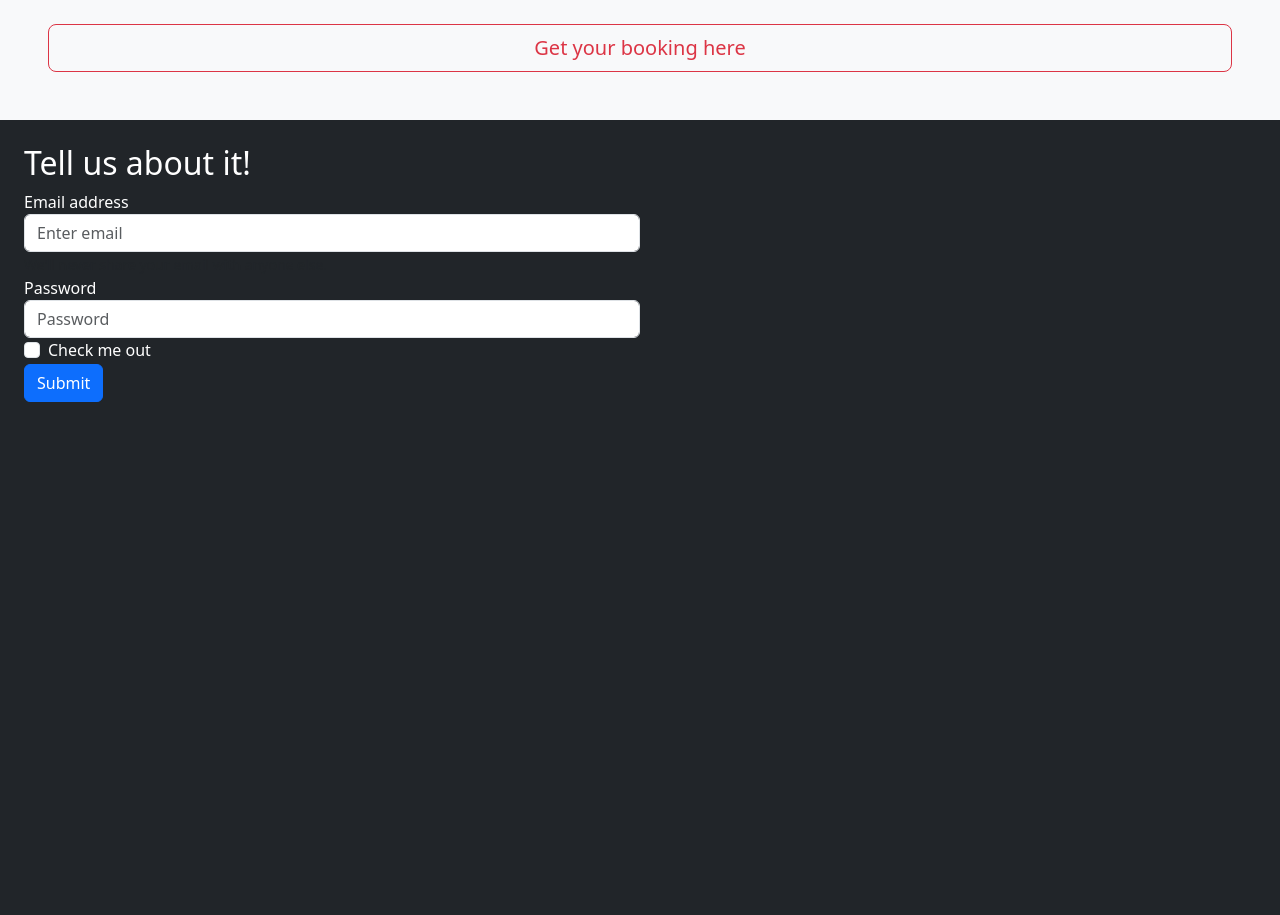
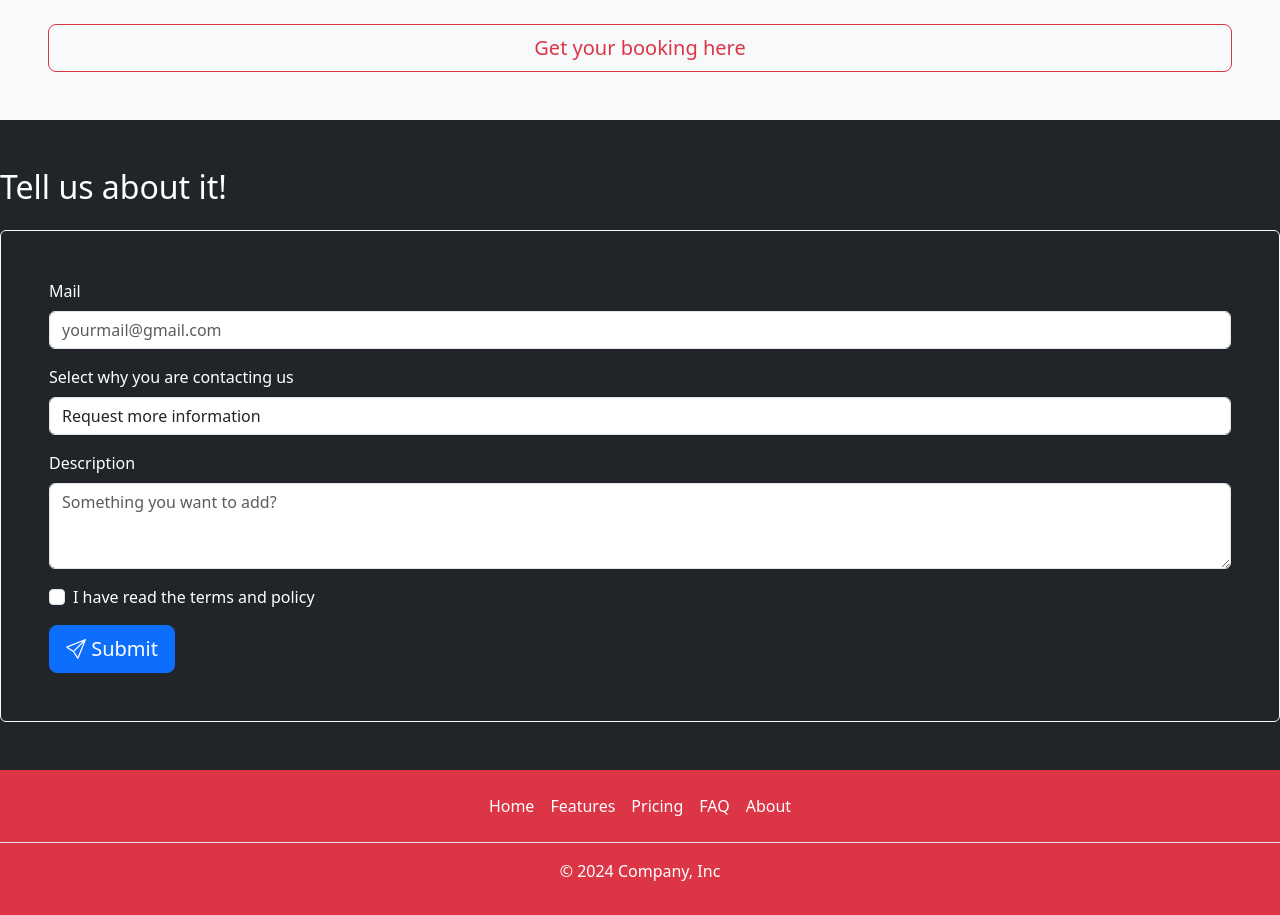
Before and after one commit to annacano0/M09-BoostrapWebEvents, a plain HTML site: page index.html in a window 1280 px wide. Shown: the part 1080-1995 px from the top of the page. Before the commit the page ends 1506 px from the top, so only its background shows below. Drawn offline with nearby package versions, Linux system fonts and the light colour scheme.

Commit message:
add: footer content and changes in color

```diff
--- a/index.html
+++ b/index.html
@@ -18,7 +18,7 @@
 
 
 <body class="bg-dark text-white ">
-    <header class="p-3">
+    <header class="bg-danger p-3">
         <h1 class="m-2 text-center">Book your event here!</h1>
     </header>
     <div id="carouselExampleIndicators" class="carousel slide" data-ride="carousel">
@@ -52,29 +52,49 @@
         <button type="button" class="btn btn-outline-danger btn-lg btn-block w-100">Get your booking here</button>
     </section>
 
-    <section class="p-4">
+    <section class="my-5 px-6">
         <h2>Tell us about it!</h2>
-        <form class="w-50 ">
-            <div class="form-group">
-                <label for="exampleInputEmail1">Email address</label>
-                <input type="email" class="form-control" id="exampleInputEmail1" aria-describedby="emailHelp"
-                    placeholder="Enter email">
-                <small id="emailHelp" class="form-text text-muted">We'll never share your email with anyone
-                    else.</small>
+        <form class="border border-light rounded mt-4 p-5"> <!-- Aumentado el padding de p-4 a p-5 -->
+            <div class="mb-3">
+                <label for="email" class="form-label">Mail</label>
+                <input type="email" class="form-control" id="email" placeholder="yourmail@gmail.com">
             </div>
-            <div class="form-group">
-                <label for="exampleInputPassword1">Password</label>
-                <input type="password" class="form-control" id="exampleInputPassword1" placeholder="Password">
+
+            <div class="mb-3">
+                <label for="name" class="form-label">Select why you are contacting us</label>
+                <select class="form-control">
+                    <option>Request more information</option>
+                    <option>I want to report an issue</option>
+                    <option>Others</option>
+                </select>
             </div>
-            <div class="form-check">
-                <input type="checkbox" class="form-check-input" id="exampleCheck1">
-                <label class="form-check-label" for="exampleCheck1">Check me out</label>
+            <div class="mb-3">
+                <label for="description" class="form-label">Description</label>
+                <textarea class="form-control" id="exampleFormControlTextarea1" rows="3"
+                    placeholder="Something you want to add?"></textarea>
             </div>
-            <button type="submit" class="btn btn-primary">Submit</button>
+
+            <div class="form-check mb-3">
+                <input type="checkbox" class="form-check-input" id="check">
+                <label for="check" class="form-check-label">I have read the terms and policy</label>
+            </div>
+
+            <div class="text-start"> <!-- Alineado correctamente a la izquierda -->
+                <button type="submit" class="btn btn-lg btn-primary">
+                    <i class="bi bi-send"></i> Submit
+                </button>
+            </div>
         </form>
     </section>
-    <footer class="footer">
-
+    <footer class="py-3 my-4 mb-0 bg-danger text-white">
+        <ul class="nav justify-content-center border-bottom pb-3 mb-3">
+            <li class="nav-item"><a href="#" class="nav-link px-2 text-white">Home</a></li>
+            <li class="nav-item"><a href="#" class="nav-link px-2 text-white">Features</a></li>
+            <li class="nav-item"><a href="#" class="nav-link px-2 text-white">Pricing</a></li>
+            <li class="nav-item"><a href="#" class="nav-link px-2 text-white">FAQ</a></li>
+            <li class="nav-item"><a href="#" class="nav-link px-2 text-white">About</a></li>
+        </ul>
+        <p class="text-center text-white">© 2024 Company, Inc</p>
     </footer>
 
 </body>
```
